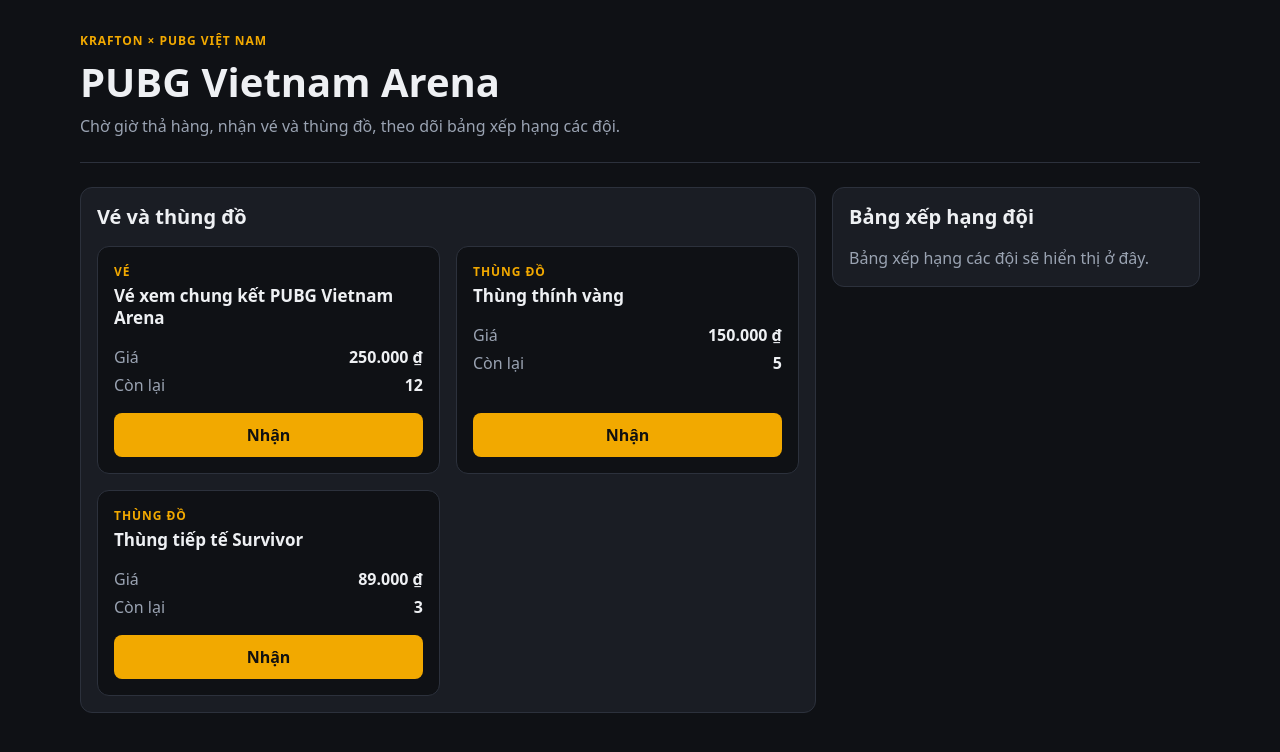
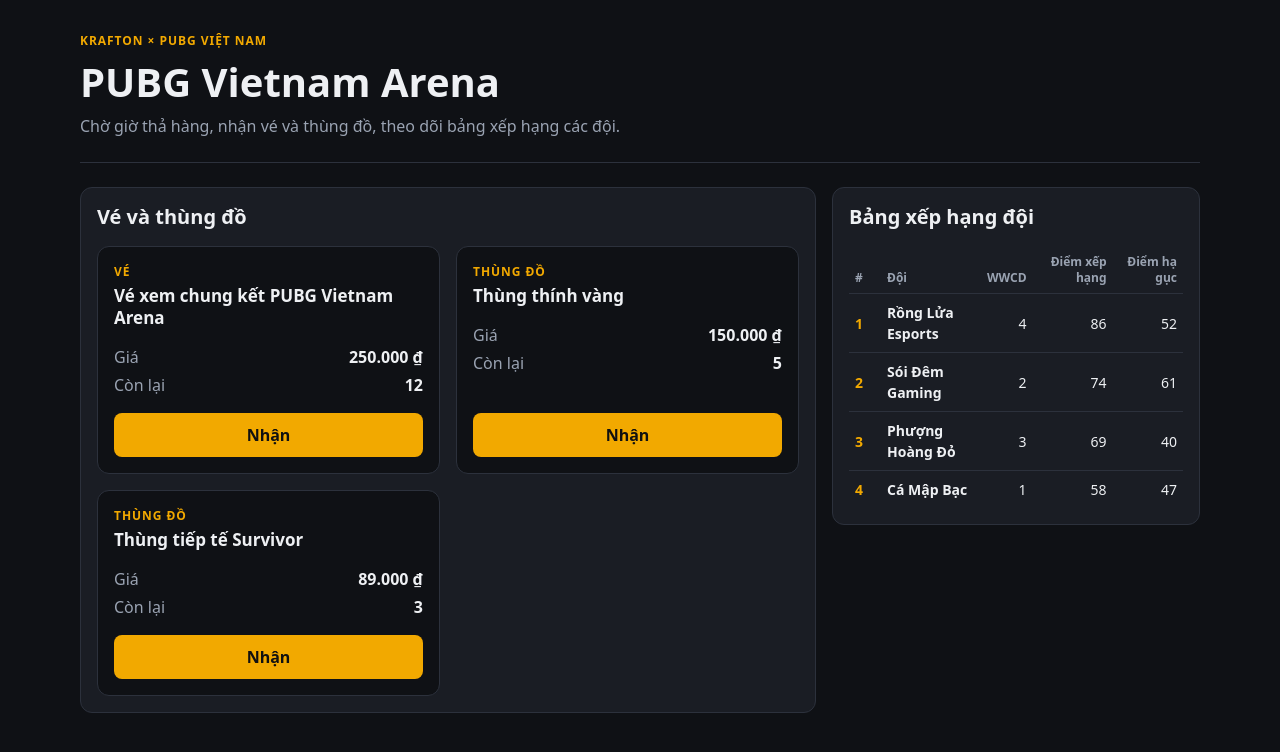
Before and after one commit to lqnanh/24521155_LeNguyenNgoc_Lab3, a React (Vite) app in the folder hw3/: page / in a window 1280 px wide. Shown: the top 752 px of the page. Built offline with nearby package versions, Linux system fonts and the light colour scheme.

Commit message:
feat(hw3): add static squad leaderboard

```diff
--- /dev/null
+++ b/hw3/src/components/SquadLeaderboard.jsx
@@ -0,0 +1,45 @@
+import styles from './SquadLeaderboard.module.css';
+
+export default function SquadLeaderboard({ squads = [] }) {
+  if (squads.length === 0) {
+    return <p className="arena-section__placeholder">Chưa có đội nào trên bảng xếp hạng.</p>;
+  }
+
+  return (
+    <table className={styles.table}>
+      <caption className={styles.visuallyHidden}>
+        Bảng xếp hạng {squads.length} đội: số lần WWCD, điểm xếp hạng và điểm hạ gục
+      </caption>
+      <thead>
+        <tr>
+          <th scope="col" className={styles.rank}>
+            #
+          </th>
+          <th scope="col">Đội</th>
+          <th scope="col" className={styles.numeric}>
+            <abbr title="Winner Winner Chicken Dinner – số trận thắng">WWCD</abbr>
+          </th>
+          <th scope="col" className={styles.numeric}>
+            Điểm xếp hạng
+          </th>
+          <th scope="col" className={styles.numeric}>
+            Điểm hạ gục
+          </th>
+        </tr>
+      </thead>
+      <tbody>
+        {squads.map((squad, position) => (
+          <tr key={squad.id}>
+            <td className={styles.rank}>{position + 1}</td>
+            <th scope="row" className={styles.name}>
+              {squad.name}
+            </th>
+            <td className={styles.numeric}>{squad.wwcd}</td>
+            <td className={styles.numeric}>{squad.rankPoints}</td>
+            <td className={styles.numeric}>{squad.killPoints}</td>
+          </tr>
+        ))}
+      </tbody>
+    </table>
+  );
+}
--- /dev/null
+++ b/hw3/src/components/SquadLeaderboard.module.css
@@ -0,0 +1,68 @@
+.table {
+  width: 100%;
+  border-collapse: collapse;
+  font-size: 0.875rem;
+  font-variant-numeric: tabular-nums;
+}
+
+.table th,
+.table td {
+  padding: 0.5rem 0.375rem;
+  border-bottom: 1px solid var(--color-border);
+  text-align: start;
+  vertical-align: middle;
+}
+
+/* Tiêu đề cột: chữ nhỏ, được phép xuống dòng để vừa 375px */
+.table thead th {
+  color: var(--color-muted);
+  font-size: 0.75rem;
+  font-weight: 600;
+  line-height: 1.3;
+  vertical-align: bottom;
+}
+
+.table tbody tr:last-child > * {
+  border-bottom: 0;
+}
+
+.table abbr {
+  text-decoration: none;
+  cursor: help;
+}
+
+.rank {
+  width: 2rem;
+  text-align: center;
+}
+
+.table tbody .rank {
+  color: var(--color-accent);
+  font-weight: 700;
+}
+
+.name {
+  font-weight: 600;
+  overflow-wrap: anywhere;
+}
+
+.table .numeric {
+  text-align: end;
+}
+
+.table tbody .numeric {
+  white-space: nowrap;
+}
+
+/* Ẩn khỏi màn hình nhưng trình đọc màn hình vẫn đọc được */
+.visuallyHidden {
+  position: absolute;
+  width: 1px;
+  height: 1px;
+  padding: 0;
+  margin: -1px;
+  overflow: hidden;
+  clip: rect(0 0 0 0);
+  white-space: nowrap;
+  border: 0;
+}
--- a/hw3/src/data/pubgVnData.js
+++ b/hw3/src/data/pubgVnData.js
@@ -22,3 +22,35 @@ export const crates = [
     stock: 3,
   },
 ];
+
+/** @type {import('../types/pubgVn.js').Squad[]} */
+export const squads = [
+  {
+    id: 'squad-rong-lua',
+    name: 'Rồng Lửa Esports',
+    wwcd: 4,
+    rankPoints: 86,
+    killPoints: 52,
+  },
+  {
+    id: 'squad-soi-dem',
+    name: 'Sói Đêm Gaming',
+    wwcd: 2,
+    rankPoints: 74,
+    killPoints: 61,
+  },
+  {
+    id: 'squad-phuong-hoang',
+    name: 'Phượng Hoàng Đỏ',
+    wwcd: 3,
+    rankPoints: 69,
+    killPoints: 40,
+  },
+  {
+    id: 'squad-ca-map-bac',
+    name: 'Cá Mập Bạc',
+    wwcd: 1,
+    rankPoints: 58,
+    killPoints: 47,
+  },
+];
--- a/hw3/src/homework/KraftonPubgVnArena/index.jsx
+++ b/hw3/src/homework/KraftonPubgVnArena/index.jsx
@@ -1,6 +1,7 @@
 import { useId } from 'react';
 import CrateDropList from '../../components/CrateDropList';
-import { crates } from '../../data/pubgVnData';
+import SquadLeaderboard from '../../components/SquadLeaderboard';
+import { crates, squads } from '../../data/pubgVnData';
 
 export default function KraftonPubgVnArena({ title = 'PUBG Vietnam Arena' }) {
   const cratesHeadingId = useId();
@@ -34,9 +35,7 @@ export default function KraftonPubgVnArena({ title = 'PUBG Vietnam Arena' }) {
           <h2 id={leaderboardHeadingId} className="arena-section__title">
             Bảng xếp hạng đội
           </h2>
-          <p className="arena-section__placeholder">
-            Bảng xếp hạng các đội sẽ hiển thị ở đây.
-          </p>
+          <SquadLeaderboard squads={squads} />
         </section>
       </main>
     </>
```
Also changed, not shown: hw3/src/types/pubgVn.js (+10 -0 lines).
